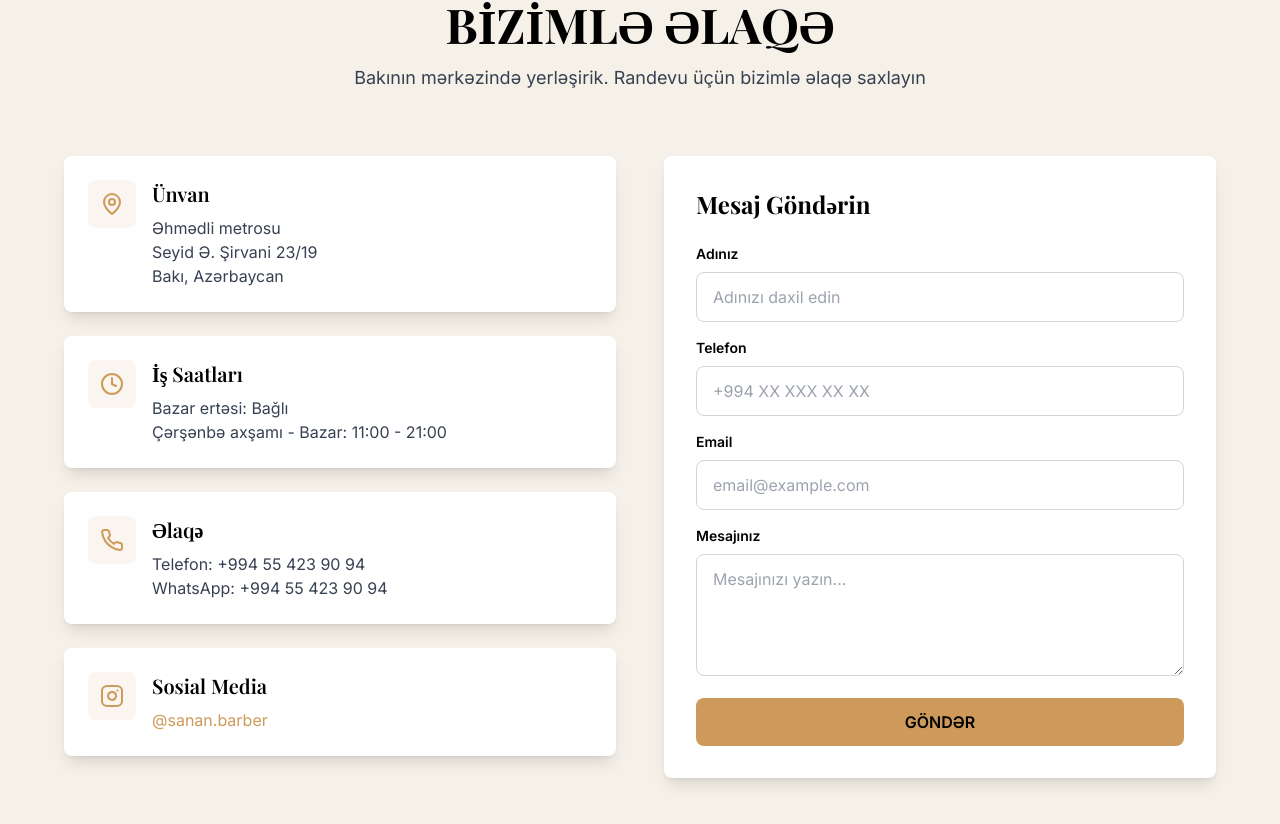
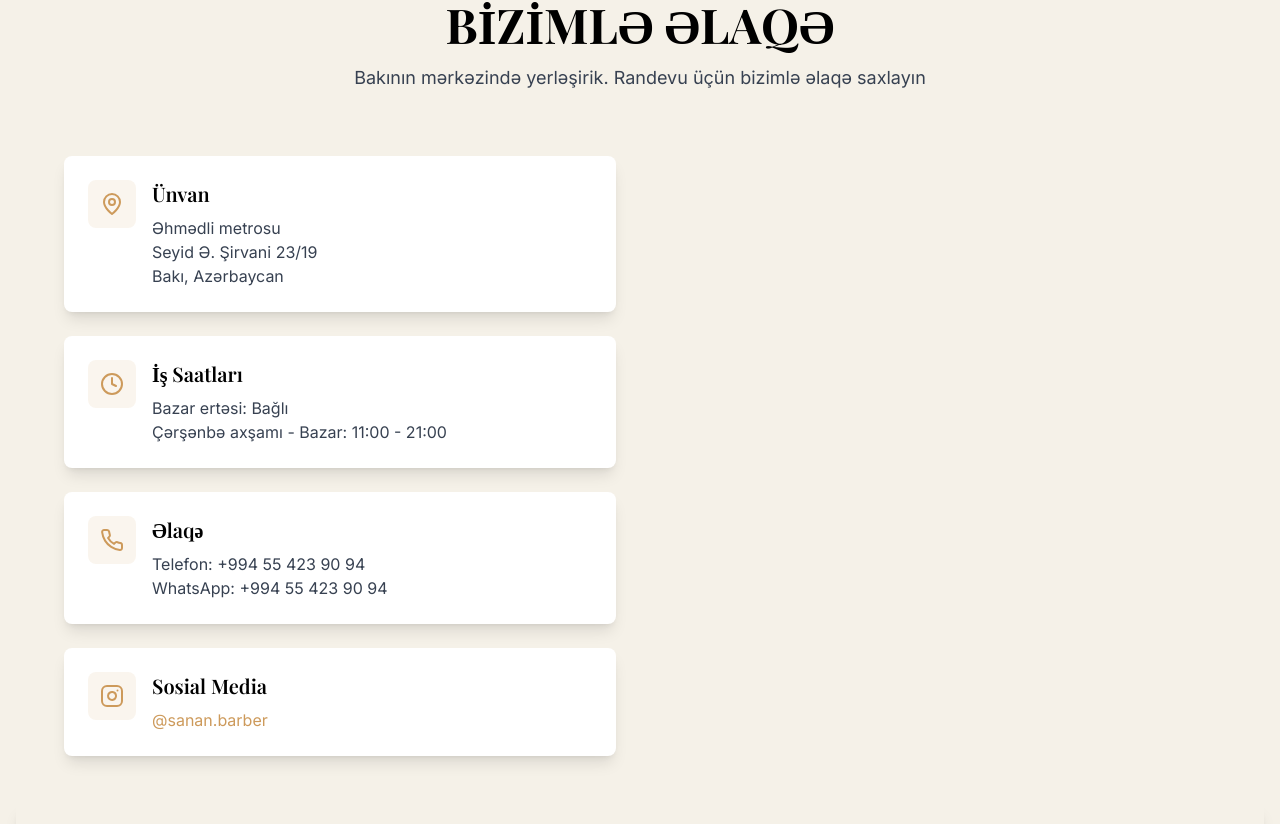
Before and after one commit to yxm011/sananbarber, a React (Vite) app: page / in a window 1280 px wide. Shown: the part 3120-3944 px from the top of the page. Built offline with nearby package versions, Linux system fonts and the light colour scheme; grey boxes are pictures that could not be loaded.

Commit message:
Remove contact form, keep WhatsApp for customer communication

```diff
--- a/src/components/Contact.jsx
+++ b/src/components/Contact.jsx
@@ -81,50 +81,6 @@ const Contact = () => {
               </div>
             </div>
           </div>
-
-          <div className="bg-white p-8 rounded-lg shadow-lg">
-            <h3 className="text-2xl font-heading font-bold mb-6">Mesaj Göndərin</h3>
-            <form className="space-y-4">
-              <div>
-                <label className="block text-sm font-semibold mb-2">Adınız</label>
-                <input
-                  type="text"
-                  className="w-full px-4 py-3 border border-gray-300 rounded-lg focus:outline-none focus:border-gold"
-                  placeholder="Adınızı daxil edin"
-                />
-              </div>
-              <div>
-                <label className="block text-sm font-semibold mb-2">Telefon</label>
-                <input
-                  type="tel"
-                  className="w-full px-4 py-3 border border-gray-300 rounded-lg focus:outline-none focus:border-gold"
-                  placeholder="+994 XX XXX XX XX"
-                />
-              </div>
-              <div>
-                <label className="block text-sm font-semibold mb-2">Email</label>
-                <input
-                  type="email"
-                  className="w-full px-4 py-3 border border-gray-300 rounded-lg focus:outline-none focus:border-gold"
-                  placeholder="email@example.com"
-                />
-              </div>
-              <div>
-                <label className="block text-sm font-semibold mb-2">Mesajınız</label>
-                <textarea
-                  rows="4"
-                  className="w-full px-4 py-3 border border-gray-300 rounded-lg focus:outline-none focus:border-gold"
-                  placeholder="Mesajınızı yazın..."
-                ></textarea>
-              </div>
-              <button
-                type="submit"
-                className="w-full bg-gold hover:bg-gold-dark text-black font-semibold py-3 rounded-lg transition-colors"
-              >
-                GÖNDƏR
-              </button>
-            </form>
-          </div>
         </div>
 
         <div className="mt-12 rounded-lg overflow-hidden shadow-lg">
```
